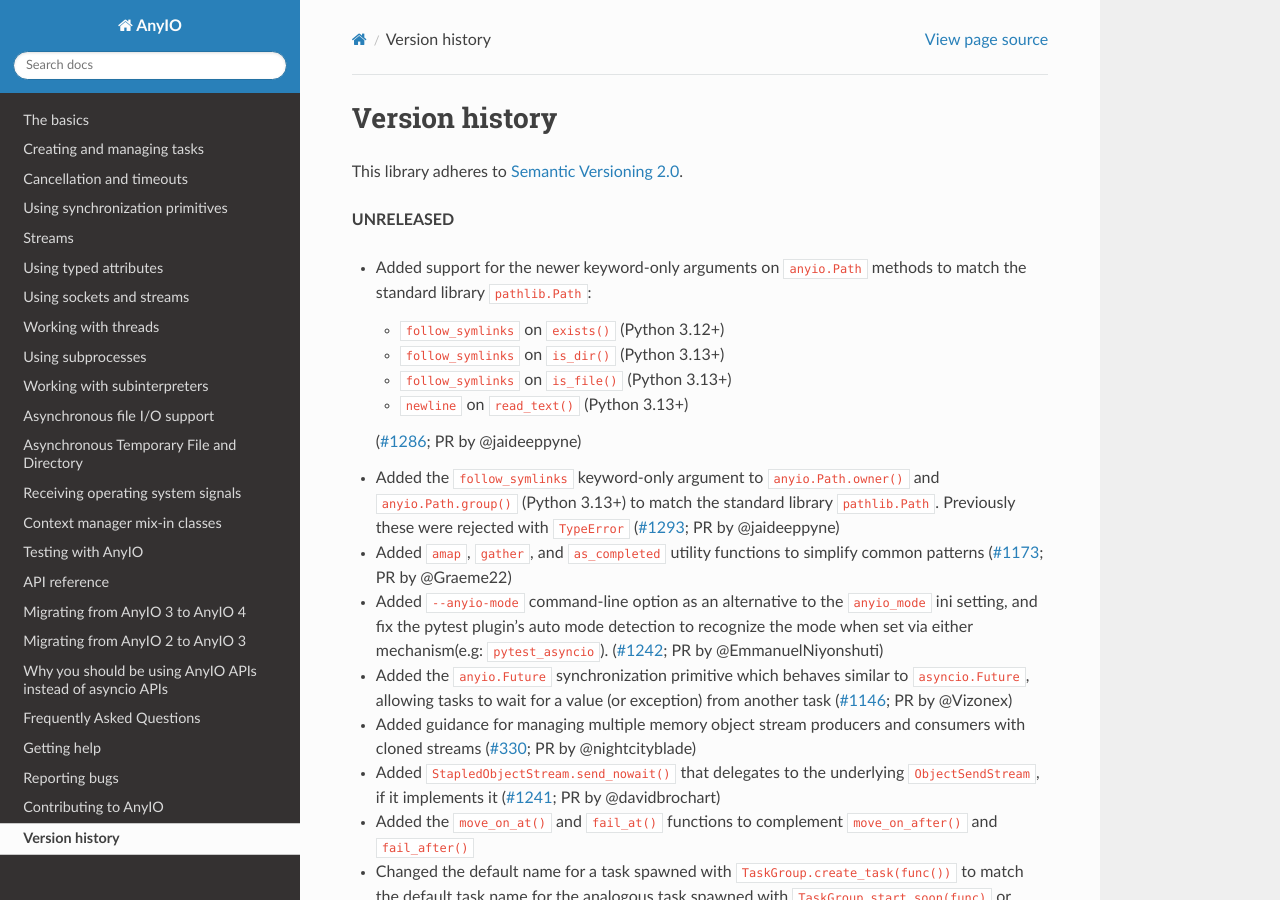
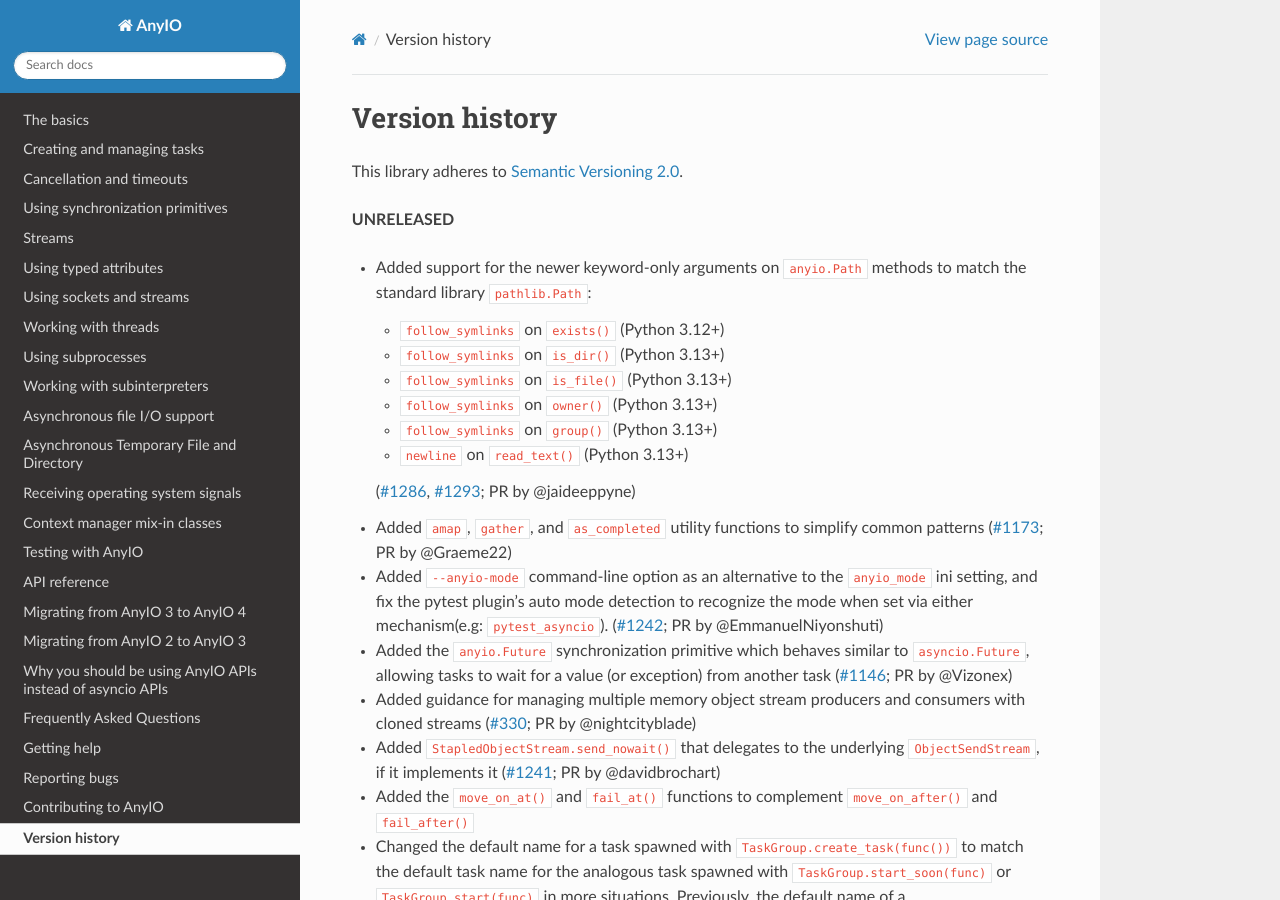
Before and after one commit to agronholm/anyio, a Sphinx documentation site: the page built from docs/versionhistory.rst, in a window 1280 px wide and 900 px high. Built offline with Sphinx 7.4.7 and the Read the Docs theme 3.1.0, drawn with Linux system fonts in a browser that asks for light colours; the version number could not be read and is left out.

Commit message:
docs: fold owner()/group() into the #1286 changelog entry

```diff
--- a/docs/versionhistory.rst
+++ b/docs/versionhistory.rst
@@ -11,13 +11,12 @@ This library adheres to `Semantic Versioning 2.0 <http://semver.org/>`_.
   * ``follow_symlinks`` on ``exists()`` (Python 3.12+)
   * ``follow_symlinks`` on ``is_dir()`` (Python 3.13+)
   * ``follow_symlinks`` on ``is_file()`` (Python 3.13+)
+  * ``follow_symlinks`` on ``owner()`` (Python 3.13+)
+  * ``follow_symlinks`` on ``group()`` (Python 3.13+)
   * ``newline`` on ``read_text()`` (Python 3.13+)
 
-  (`#1286 <https://github.com/agronholm/anyio/pull/1286>`_; PR by @jaideeppyne)
-- Added the ``follow_symlinks`` keyword-only argument to ``anyio.Path.owner()`` and
-  ``anyio.Path.group()`` (Python 3.13+) to match the standard library ``pathlib.Path``.
-  Previously these were rejected with ``TypeError``
-  (`#1293 <https://github.com/agronholm/anyio/pull/1293>`_; PR by @jaideeppyne)
+  (`#1286 <https://github.com/agronholm/anyio/pull/1286>`_,
+  `#1293 <https://github.com/agronholm/anyio/pull/1293>`_; PR by @jaideeppyne)
 - Added ``amap``, ``gather``, and ``as_completed`` utility functions to simplify common
   patterns (`#1173 <https://github.com/agronholm/anyio/pull/1173>`_; PR by @Graeme22)
 - Added ``--anyio-mode`` command-line option as an alternative to the ``anyio_mode``
```
